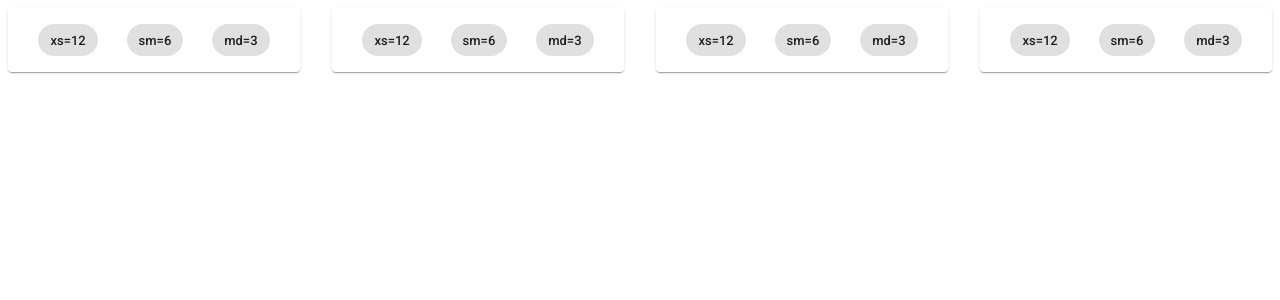
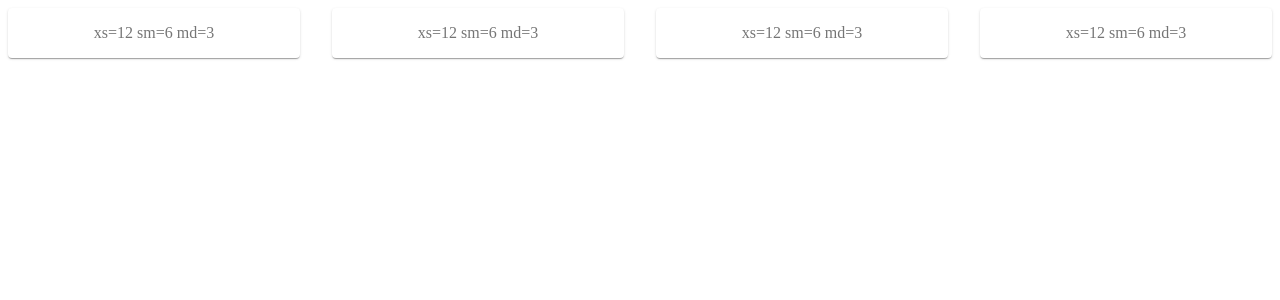
Before and after one commit to iampika/material-ui-cookbook, a React (Create React App) app: page / in a window 1280 px wide. Shown: the top 300 px of the page. Built offline with nearby package versions, Linux system fonts and the light colour scheme.

Commit message:
Add: Abstracting Container And Items

```diff
--- a/src/App.js
+++ b/src/App.js
@@ -1,8 +1,10 @@
 import React from 'react'
-import FillingSpace from './Grids/FillingSpace'
+import AbstractingContainerAndItems from './Grids/AbstractingContainerAndItems'
 
 function App() {
-  return <FillingSpace></FillingSpace>
+  return (
+    <AbstractingContainerAndItems></AbstractingContainerAndItems>
+  )
 }
 
 export default App
--- /dev/null
+++ b/src/Grids/AbstractingContainerAndItems.js
@@ -0,0 +1,53 @@
+import Grid from '@material-ui/core/Grid'
+import Paper from '@material-ui/core/Paper'
+import { withStyles } from '@material-ui/core/styles'
+import React from 'react'
+
+const styles = theme => ({
+  root: {
+    flexGrow: 1
+  },
+  paper: {
+    padding: theme.spacing(2),
+    textAlign: 'center',
+    color: theme.palette.text.secondary
+  }
+})
+
+const Container = props => <Grid container {...props} />
+const Item = props => (
+  <Grid item xs={12} sm={6} md={3} {...props} />
+)
+
+const AbstractingContainerAndItems = withStyles(styles)(
+  ({ classes }) => {
+    return (
+      <div className={classes.root}>
+        <Container spacing={4}>
+          <Item>
+            <Paper className={classes.paper}>
+              xs=12 sm=6 md=3
+            </Paper>
+          </Item>
+          <Item>
+            <Paper className={classes.paper}>
+              xs=12 sm=6 md=3
+            </Paper>
+          </Item>
+          <Item>
+            <Paper className={classes.paper}>
+              xs=12 sm=6 md=3
+            </Paper>
+          </Item>
+          <Item>
+            <Paper className={classes.paper}>
+              xs=12 sm=6 md=3
+            </Paper>
+          </Item>
+        </Container>
+      </div>
+    )
+  }
+)
+
+export default AbstractingContainerAndItems
```
